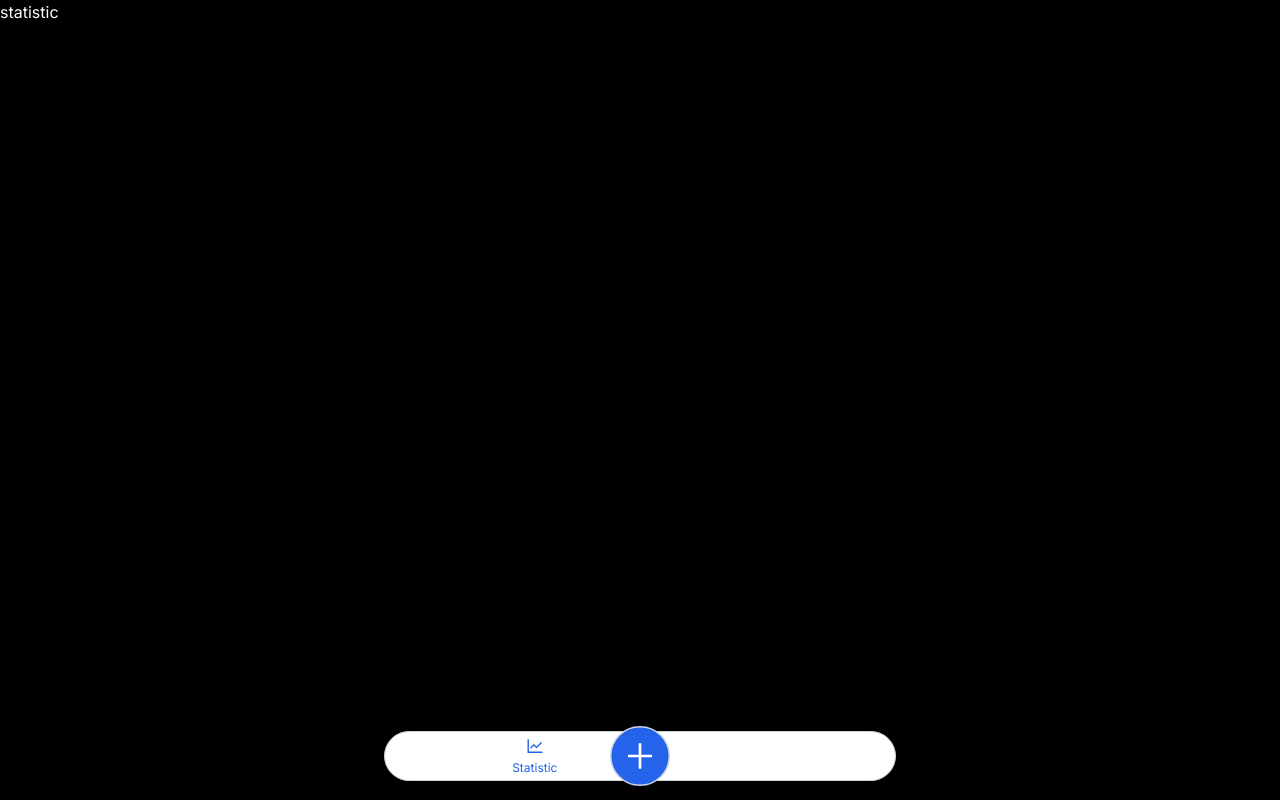
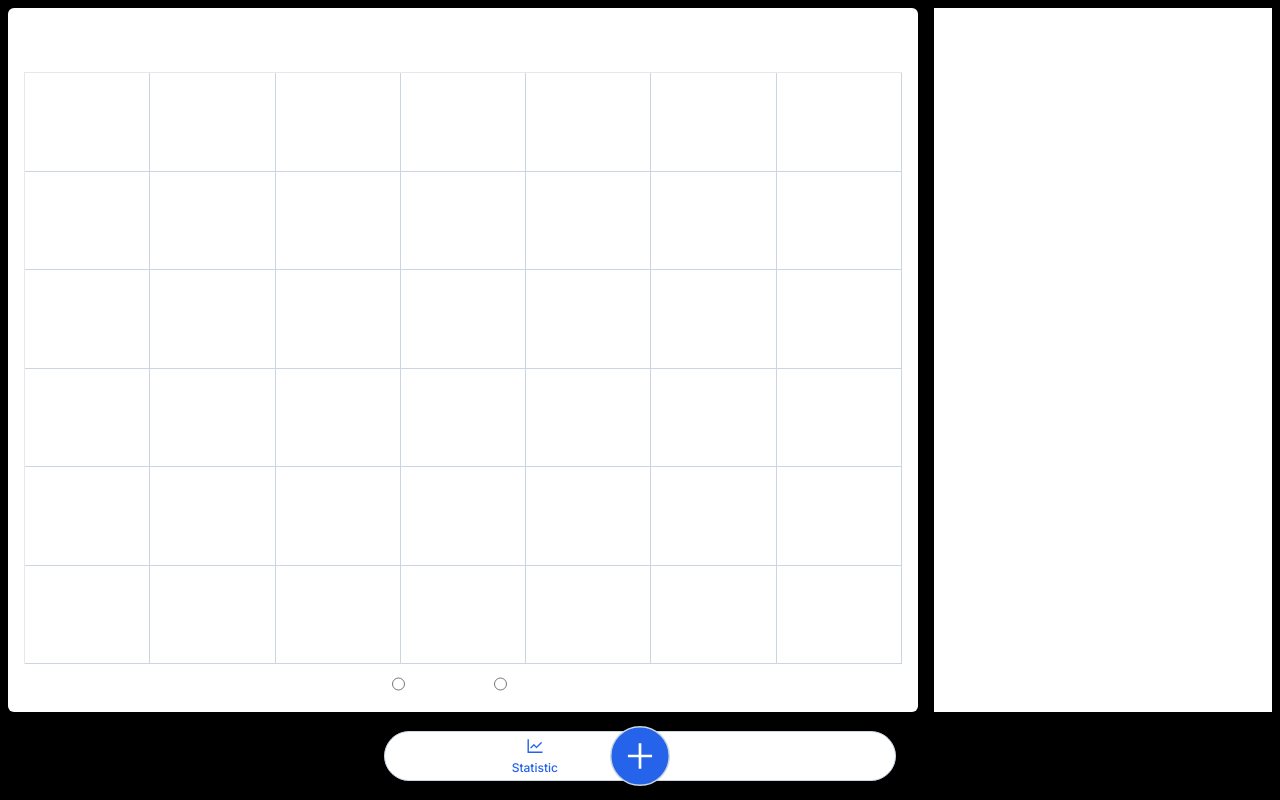
Before and after one commit to ggiaa/penny-pouch, a Next.js app: page /statistic in a window 1280 px wide. Built offline with nearby package versions, Linux system fonts and the light colour scheme.

Commit message:
calendar

```diff
--- a/app/layout.js
+++ b/app/layout.js
@@ -11,7 +11,7 @@ import {
 import { useSelectedLayoutSegments } from "next/navigation";
 import Link from "next/link";
 
-const poppins = Inter({ weight: "400", subsets: ["latin"] });
+const poppins = Inter({ weight: "500", subsets: ["latin"] });
 
 export const metadata = {
   title: "Penny Pouch",
@@ -25,7 +25,7 @@ export default function RootLayout({ children }) {
   return (
     <html lang="en">
       <body className={poppins.className}>
-        <div className="h-[90vh]">{children}</div>
+        <div className="h-[90vh] p-2">{children}</div>
         <div className="h-[10vh] flex justify-center items-center pb-2">
           <div className="bg-white grid grid-cols-5 items-center text-center gap-4 w-2/5 rounded-full py-1 shadow-lg border border-slate-300">
             <div>
--- a/app/page.js
+++ b/app/page.js
@@ -12,7 +12,7 @@ import {
 
 export default function Home() {
   return (
-    <div className="h-full p-2 grid grid-cols-12 gap-x-2">
+    <div className="h-full grid grid-cols-12 gap-x-2">
       <div className="col-span-3 grid grid-rows-6 gap-y-2">
         <div className="bg-white rounded-md p-2 shadow-md text-center flex justify-center flex-col gap-y-1 w-full h-full">
           <p className="text-sm">My Balance</p>
@@ -35,24 +35,24 @@ export default function Home() {
           </div>
         </div>
         <div className="bg-white shadow-md row-span-4 p-2 rounded-md">
-          <p>Recent Transactions</p>
+          <p className="">Recent Transactions</p>
           <div className="divide-y">
-            {[1, 1, 1, 1, 1, 1, 1].map((item) => (
-              <div className="grid grid-cols-12 text-xs py-2">
-                <div className="bg-red-600 rounded-full w-8 aspect-square flex items-center justify-center">
+            {[1, 1, 1, 1, 1, 1].map((item) => (
+              <div className="grid grid-cols-12 text-sm py-2">
+                <div className="bg-red-600 rounded-full w-8 aspect-square my-auto flex items-center justify-center">
                   <IoIosArrowRoundDown className="text-2xl text-white" />
                 </div>
                 <div className="col-span-7 ml-3">
                   <div className="items-center flex gap-x-1">
-                    <p className="font-semibold">Food</p>
+                    <p className="">Food</p>
                     <IoIosArrowForward />
-                    <p className="font-semibold">Lunch</p>
+                    <p className="">Lunch</p>
                   </div>
-                  <p>Nasi Goreng</p>
+                  <p className="text-xs mt-1">Nasi Goreng</p>
                 </div>
                 <div className="col-span-4 text-right">
-                  <p className="text-red-500 font-semibold">Rp.15.000</p>
-                  <p className="font-thin">16 Jun(Fri)</p>
+                  <p className="text-red-500">Rp.15.000</p>
+                  <p className="text-xs mt-1">16 Jun(Fri)</p>
                 </div>
               </div>
             ))}
--- a/app/statistic/page.js
+++ b/app/statistic/page.js
@@ -1,7 +1,46 @@
 import React from "react";
+import { AiOutlineLeft, AiOutlineRight } from "react-icons/ai";
 
 function statistic() {
-  return <div>statistic</div>;
+  return (
+    <div className="w-full h-full flex gap-x-4">
+      <div className="w-[72%] bg-white rounded-md p-4 flex flex-col">
+        <div className="mt-1 mb-4 text-lg flex justify-between">
+          <p>January 2023</p>{" "}
+          <div className="w-1/12 flex justify-end">
+            <AiOutlineLeft />
+            <AiOutlineRight />{" "}
+          </div>
+        </div>
+        <div className="h-full">
+          <div className="border-l border-t w-full overflow-hidden flex flex-wrap h-full">
+            {(() => {
+              const arr = [];
+              for (let i = 0; i < 42; i++) {
+                arr.push(
+                  <div className="border-b border-r border-slate-300 w-[calc(100%/7)]">
+                    14
+                  </div>
+                );
+              }
+              return arr;
+            })()}
+          </div>
+        </div>
+        <div className="mt-2 flex justify-center gap-x-4">
+          <div className="flex gap-x-1">
+            <input type="radio" name="statistic" value="calendar" />
+            <label>Calendar</label>
+          </div>
+          <div className="flex gap-x-1">
+            <input type="radio" name="statistic" value="pie" />
+            <label>Pie</label>
+          </div>
+        </div>
+      </div>
+      <div className="flex-grow bg-white"></div>
+    </div>
+  );
 }
 
 export default statistic;
```
